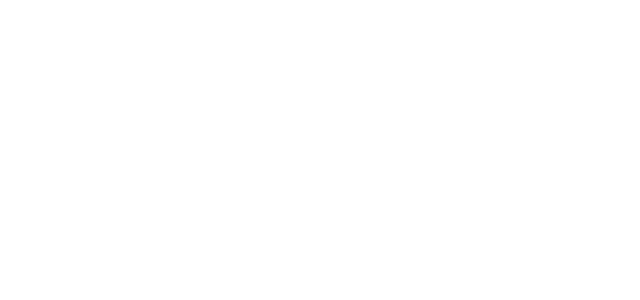
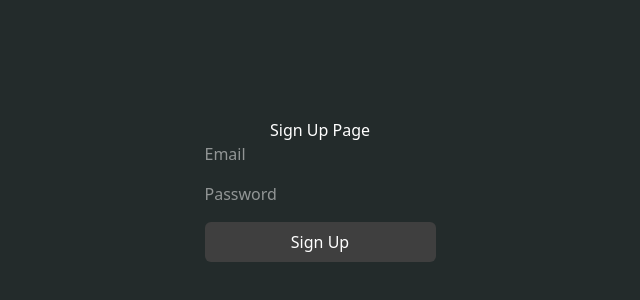
Before and after one commit to Silk03/Task-Manager, a React (Vite) app: page /signup in a window 1280 px wide. Before the commit this address had no page. Shown: the part 210-510 px from the top of the page, without its empty margins (320-960 px from the left). Built offline with nearby package versions, Linux system fonts and the light colour scheme.

Commit message:
have siggnUp

```diff
--- a/src/App.jsx
+++ b/src/App.jsx
@@ -1,6 +1,8 @@
 import supabase from './config/supabaseClient'
 import { Route, Routes } from 'react-router'
 import TaskManager from './pages/TaskManager'
+import LogIn from './pages/LogIn'
+import SignIn from './pages/SignIn'
 function App() {
 
   console.log(supabase)
@@ -8,7 +10,9 @@ function App() {
   return (
 
       <Routes>
-        <Route path='/' element={<TaskManager />} />
+        <Route path='/' element={<LogIn />} />
+        <Route path='/signup' element={<SignIn />} />
+        <Route path='/tasks' element={<TaskManager />} />
 
       </Routes>
 
--- /dev/null
+++ b/src/pages/LogIn.jsx
@@ -0,0 +1,36 @@
+
+import {Link} from 'react-router'
+
+function LogIn() {
+  return (
+    <div className="flex flex-col items-center justify-center min-h-screen bg-[#232b2b]">
+      <h1 className="text-white">Log In Page</h1>
+      <form action="">
+        <div className="flex flex-col space-y-4">
+          <input type="text" placeholder="Email" className="text-white" />
+          <input
+            type="password"
+            placeholder="Password"
+            className="text-white"
+          />
+
+          <button
+            className="bg-[#3f3f3f] text-white p-2 rounded-md transition-all duration-150
+            hover:bg-[#525252]
+            active:scale-95
+           active:bg-[#2f2f2f]
+            active:shadow-inner"
+          >
+            Log In
+          </button>
+        </div>
+      </form>
+
+      <div className="mt-4">
+        <p className="text-white ">Don't have an account? <Link to="/signup" className="cursor-pointer underline">Sign Up</Link></p>
+      </div>
+    </div>
+  );
+}
+
+export default LogIn;
--- /dev/null
+++ b/src/pages/SignIn.jsx
@@ -0,0 +1,70 @@
+
+import { useState } from "react";
+import supabase from "../config/supabaseClient";
+
+function SignIn() {
+
+  let [email, setEmail] = useState("");
+  let [password, setPassword] = useState("");
+
+  function handleEmailChange(e) {
+    setEmail(e.target.value);
+  }
+
+  function handlePasswordChange(e) {
+    setPassword(e.target.value);
+  }
+
+  let handleSubmit = async (e) =>{
+    e.preventDefault();
+    let {data, error} = await supabase.auth.signUp({
+        email: email,
+        password: password
+    })
+    if(error){
+        console.log("Error signing up:", error);
+        return;
+    } else {
+        console.log("Sign up successful!", data);
+    }
+  }
+
+  return (
+    <div className="flex flex-col items-center justify-center min-h-screen bg-[#232b2b]">
+      <h1 className="text-white">Sign Up Page</h1>
+      <form onSubmit={handleSubmit}>
+        <div className="flex flex-col space-y-4">
+          <input
+            type="text"
+            placeholder="Email"
+            className="text-white"
+            value={email}
+            onChange={handleEmailChange}
+          />
+          <input
+            type="password"
+            placeholder="Password"
+            className="text-white"
+            value={password}
+            onChange={handlePasswordChange}
+          />
+
+          <button
+            className="bg-[#3f3f3f] text-white p-2 rounded-md transition-all duration-150
+            hover:bg-[#525252]
+            active:scale-95
+           active:bg-[#2f2f2f]
+            active:shadow-inner"
+            type="submit"
+          >
+            Sign Up
+          </button>
+        </div>
+      </form>
+
+
+    </div>
+  );
+}
+
+export default SignIn;
```
